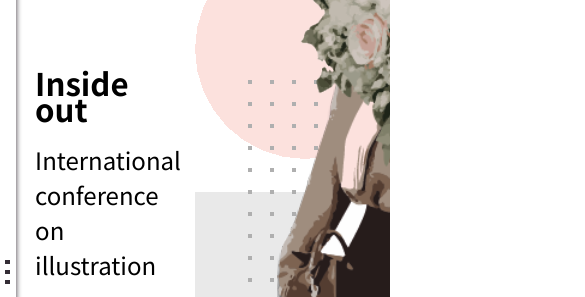
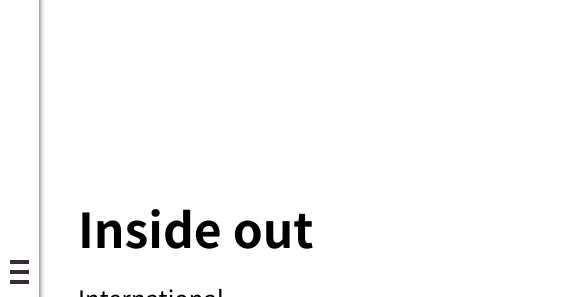
Before and after one commit to victorinemrl/creative-dev, a Vue app: page /#/ in a window 390 px wide. Shown: the part 120-417 px from the top of the page, 585 px wide, since content can reach past the window. Built offline with nearby package versions, Linux system fonts and the light colour scheme; what vuesax would draw is missing.

Commit message:
responsive

```diff
--- a/src/App.vue
+++ b/src/App.vue
@@ -5,10 +5,15 @@
 </template>
 <script>
 </script>
-<style lang="scss">
+<style lang="css">
   html, body{
     margin: 0;
     padding: 0;
     font-family: 'Noto Sans TC', sans-serif;
   }
+  @media only screen and (min-width: 300px) and (max-width: 900px){
+    body{
+      overflow: hidden;
+    }
+  }
 </style>
--- a/src/components/Menu.vue
+++ b/src/components/Menu.vue
@@ -114,4 +114,45 @@ export default {
         }
     }
 }
+@media only screen and (min-width: 300px) and (max-width: 900px){
+    .menu{
+        #getTicketButton{
+            left:60%;
+            width: 30%;
+        }
+        .menuContent{
+            width: 80vw;
+            #menuItem{
+                width: 100%;
+                font-size: large;
+                margin-left:3%;
+                li{
+                    letter-spacing: 0px;
+                }
+            }
+            #footer{
+                width: 100%;
+                font-size: x-small;
+                margin-left: 6vw;
+                .footerSubtitle{
+                    font-size: small;
+                }
+            }
+        }
+    }
+}
+@media only screen and (max-width: 400px){
+    .menu{
+        .menuContent{
+            #menuItem{
+                margin-top: 10vh;
+            }
+            display: flex;
+            flex-direction: column;
+            #footer{
+                margin-top: 3vh;
+            }
+        }
+    }
+}
 </style>
--- a/src/components/SideBar.vue
+++ b/src/components/SideBar.vue
@@ -31,7 +31,6 @@ export default {
 .sideBar{
   display: flex;
   flex-direction: row;
-    }
   .loader{
     position:absolute;
     width: 0vw;
@@ -117,4 +116,16 @@ export default {
   .pinkBg{
         background-color: #FCE1DD;
   }
+}
+@media only screen and (min-width: 300px) and (max-width: 900px){
+  .sideBar{
+    .sideBarContent{
+      width:10vw;
+      height: 100vh;
+      .burger{
+        width: 50%;
+      }
+    }
+  }
+}
 </style>
--- a/src/scripts/webgl/Webgl.js
+++ b/src/scripts/webgl/Webgl.js
@@ -76,7 +76,7 @@ export default class Webgl {
 
     window.addEventListener('resize', this.onResize)
     window.addEventListener('mousemove', this.onMouseMove, false)
-    window.addEventListener('mouseover', this.select, false)
+    window.addEventListener('click', this.select, false)
   }
 
   onMouseMove (event) {
@@ -90,11 +90,18 @@ export default class Webgl {
     // calculate objects intersecting the picking ray
     const intersects = this.raycaster.intersectObjects(this.scene.children)
     for (let i = 0; i < intersects.length; i++) {
+      console.log(right)
       if (right) {
+        if (intersects[i].object.position.x > 6) {
+          intersects[i].object.position.x -= 1
+          right = true
+        }
         intersects[i].object.position.x += 1
+        console.log(intersects[i].object.position.x)
         right = false
       } else {
         intersects[i].object.position.x -= 1
+        right = true
       }
     }
   }
--- a/src/views/About.vue
+++ b/src/views/About.vue
@@ -81,7 +81,7 @@ export default {
 <style scoped lang="scss">
 .about {
   height: 100%;
-  width: 100vh;
+  width: 100vw;
   display: flex;
   flex-direction: row;
 
@@ -130,7 +130,7 @@ export default {
       margin-top: 15vh;
       img{
         height: 80vh;
-        margin-left: 5vw;
+        margin-left: 4vw;
       }
     }
   }
@@ -141,11 +141,25 @@ export default {
         transition-delay: 0.3s;
     }
   }
-  @media (max-width: 300px) {
-    img{
-      display: none;
+}
+@media only screen and (min-width: 300px) and (max-width: 900px){
+  .about{
+    background-image: url("../assets/bg.png");
+    background-repeat: no-repeat;
+    background-position: bottom 4% right 1%;
+    background-size: 60%;
+
+    .aboutPageContent{
+      .aboutPageImg{
+        display: none;
+      }
+      .aboutPageText{
+        width: 60vw;
+        h1{
+          font-size: xx-large;
+        }
+      }
     }
-    /* etc. */
   }
 }
 </style>
--- a/src/views/Home.vue
+++ b/src/views/Home.vue
@@ -49,7 +49,7 @@ export default {
 <style scoped lang="scss">
 .home {
   height: 100%;
-  width: 100vh;
+  width: 100vw;
   display: flex;
   flex-direction: row;
   .homeContent{
@@ -92,4 +92,31 @@ export default {
     }
   }
 }
+@media only screen and (min-width: 300px) and (max-width: 900px){
+  .home{
+    background-image: url("../assets/bg.png");
+    background-repeat: no-repeat;
+    background-position: bottom 4% right 1%;
+    background-size: 80%;
+    .homeContent{
+      margin-top: 15vh;
+      .homeCanvas{
+        display: none;
+      }
+      .homeContentText{
+        width: 70vw;
+        margin-left:10vw;
+        h1{
+          font-size: xxx-large;
+        }
+        #learnMoreButton{
+          width:100%;
+          z-index:8;
+          border-radius: 0;
+          border-width: 3px;
+        }
+      }
+    }
+  }
+}
 </style>
```
Lines whose indentation alone changed are shown as unchanged.
